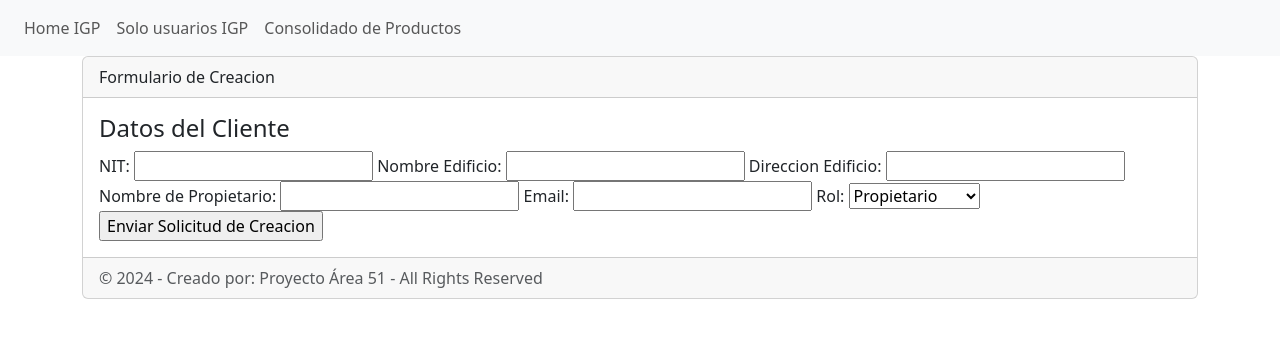
After one commit to 3dison10/ITEMS_GESTION_PRO, a Django app: page /registroClt/crearReg/ in a window 1280 px wide. The commit adds this page. Shown: the top 338 px of the page. Run offline with Django 5.2, Linux system fonts and the light colour scheme.

Commit message:
avance de registro 4

```diff
--- a/trimestre_4/ItemsPro/itemsproapp/forms.py
+++ b/trimestre_4/ItemsPro/itemsproapp/forms.py
@@ -1,6 +1,7 @@
 from django import forms
 from .models.cliente import cliente
 from .models.producto import producto
+from .models.registro import registro
 
 class clienteForm(forms.ModelForm):
     class Meta:
@@ -11,3 +12,8 @@ class productoForm(forms.ModelForm):
     class Meta:
         model = producto
         fields = '__all__'
+
+class UsuarioForm(forms.ModelForm):
+    class Meta:
+        model = registro
+        fields = '__all__'
--- a/trimestre_4/ItemsPro/itemsproapp/models/__init__.py
+++ b/trimestre_4/ItemsPro/itemsproapp/models/__init__.py
@@ -1,2 +1,3 @@
 from .cliente import cliente
 from .producto import producto
+from .registro import registro
--- /dev/null
+++ b/trimestre_4/ItemsPro/itemsproapp/models/registro.py
@@ -0,0 +1,21 @@
+from django.db import models
+
+class registro(models.Model):
+
+    idEdif = models.AutoField(primary_key=True)
+    nitEdif = models.CharField(max_length=12, verbose_name="NIT.")
+    nombreEdif = models.CharField(max_length=30, unique=True)
+    direccionEdif = models.CharField(max_length=50)
+    nombreProp = models.CharField(max_length=50)
+    emailAdmon = models.EmailField(unique=True)
+
+    # Campos booleanos
+    esta_activa = models.BooleanField(default=True)
+    es_personal = models.BooleanField(default=False)
+
+    # Campos con opciones
+    OPCIONES_ROL = [
+        ('usuario', 'Propietario'),
+        ('admin', 'Administrador'),
+    ]
+    roles = models.CharField(max_length=7, choices=OPCIONES_ROL, default='usuario')
--- a/trimestre_4/ItemsPro/itemsproapp/templates/paginas/home.html
+++ b/trimestre_4/ItemsPro/itemsproapp/templates/paginas/home.html
@@ -39,7 +39,7 @@
                         name=""
                         id=""
                         class="btn btn-secondary"
-                        href="{% url 'register' %}"
+                        href="{% url 'crearReg' %}"
                         role="button"
                         >Registrarse</a
                       >
--- /dev/null
+++ b/trimestre_4/ItemsPro/itemsproapp/templates/registroClt/crearReg.html
@@ -0,0 +1,17 @@
+{% extends "plantilla.html" %}
+
+{% block titulo %} Petición Usuario {% endblock %}
+
+{% block contenido %}
+
+<div class="card">
+    <div class="card-header">Formulario de Creacion</div>
+    <div class="card-body">
+        <h4 class="card-title">Datos del Cliente</h4>
+       {% include "registroClt/formReg.html" %}
+    </div>
+    <div class="card-footer text-muted">© 2024 - Creado por: Proyecto Área 51 - All Rights Reserved</div>
+</div>
+
+
+{% endblock %}
--- /dev/null
+++ b/trimestre_4/ItemsPro/itemsproapp/templates/registroClt/formReg.html
@@ -0,0 +1,25 @@
+<form enctype="multipart/form-data" method="post">
+    {% csrf_token %}
+    <label for="edad">NIT:</label>
+    <input type="number" name="edad" required>
+
+    <label for="nombre_usuario">Nombre Edificio:</label>
+    <input type="text" name="nombre_usuario" required>
+
+    <label for="nombre">Direccion Edificio:</label>
+    <input type="text" name="nombre" required>
+
+    <label for="apellidos">Nombre de Propietario:</label>
+    <input type="text" name="apellidos" required>
+
+    <label for="email">Email:</label>
+    <input type="email" name="email" required>
+
+    <label for="roles">Rol:</label>
+    <select name="roles" required>
+      <option value="usuario">Propietario</option>
+      <option value="admin">Administrador</option>
+    </select>
+
+    <input type="submit" value="Enviar Solicitud de Creacion">
+  </form>
--- a/trimestre_4/ItemsPro/itemsproapp/urls.py
+++ b/trimestre_4/ItemsPro/itemsproapp/urls.py
@@ -15,6 +15,6 @@ urlpatterns = [
     path('productos/crearProd/', views.crearProd, name='crearProd'),  # Asegúrate de que esta línea esté correcta
     path('productos/editarProd/<int:idProd>/', views.editarProd, name='editarProd'),
     path('productos/borrarProd/<int:idProd>/', views.borrarProd, name='borrarProd'),
-    path('register/', views.register, name='register'),
+    path('registroClt/crearReg/', views.formClt, name='crearReg'),
 
 ]+ static(settings.MEDIA_URL, document_root=settings.MEDIA_ROOT)
--- a/trimestre_4/ItemsPro/itemsproapp/views.py
+++ b/trimestre_4/ItemsPro/itemsproapp/views.py
@@ -2,8 +2,9 @@ from django.shortcuts import render, redirect, get_object_or_404
 from django.http import HttpResponse
 from .models.cliente import cliente
 from .models.producto import producto
-from .forms import clienteForm, productoForm
-from django.contrib.auth.forms import UserCreationForm
+from .models.registro import registro  # Asegúrate de importar tu modelo Registro
+from .forms import clienteForm, productoForm, UsuarioForm
+from django.contrib.auth.decorators import login_required, user_passes_test
 from django.contrib import messages
 
 # Create your views here.
@@ -52,7 +53,7 @@ def crearProd (request):
         return redirect('productos')
     return render(request, 'productos/crearProd.html', { 'formProd':prodForm})
 
-def editarProd (request, idProd):
+def editarProd(request, idProd):
     productoEditado = producto.objects.get(idProd=idProd)
     prodForm = productoForm(request.POST or None, request.FILES or None, instance=productoEditado)
     if prodForm.is_valid() and request.POST:
@@ -66,14 +67,9 @@ def borrarProd(request, idProd):
     prodBorrado.delete()
     return redirect('productos')
 
-def register(request):
-	if request.method == 'POST':
-		form = UserCreationForm(request.POST)
-		if form.is_valid():
-			username = form.cleaned_data['username']
-			messages.success(request, f'Usuario {username} creado')
-	else:
-		form = UserCreationForm()
-
-	context = { 'form' : form }
-	return render(request, 'usuarios/register.html', context)
+def formClt(request):
+    cltForm = UsuarioForm(request.POST or None, request.FILES or None)
+    if cltForm.is_valid():
+        cltForm.save()
+        return redirect('registroClt')
+    return render(request, 'registroClt/crearReg.html', {'formReg': cltForm})
```
Also changed, not shown: trimestre_4/ItemsPro/itemsproapp/templates/usuarios/register.html (deleted, +0 -7 lines), trimestre_4/ItemsPro/itemsproapp/migrations/0011_registro.py (added).
